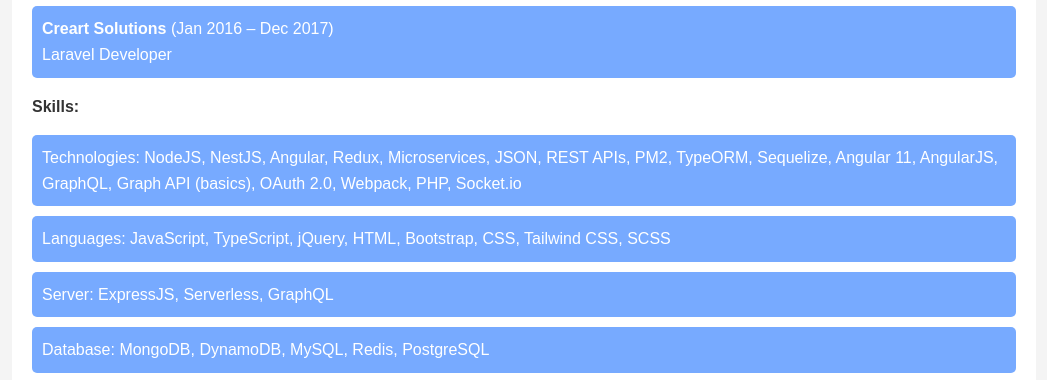
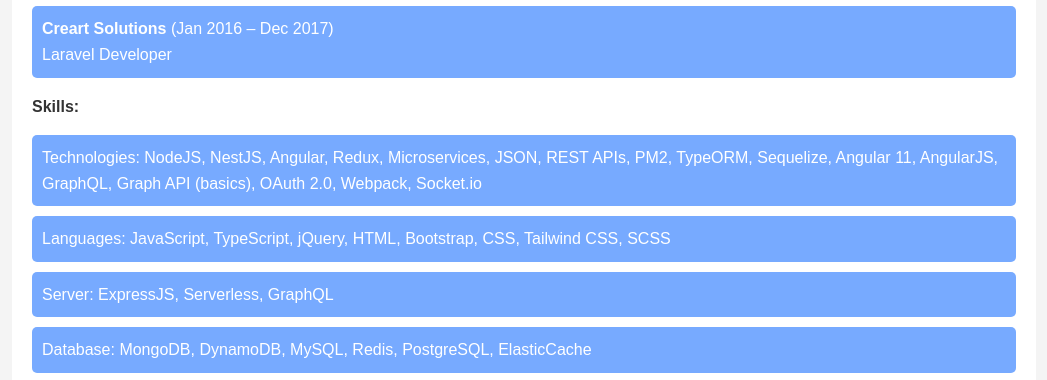
Before and after one commit to barotrahulh123/s3-static-website-with-githubactions, a plain HTML site: page index.html in a window 1280 px wide. Shown: the part 800-1180 px from the top of the page, without its empty margins (116-1163 px from the left). Drawn offline with Linux system fonts and the light colour scheme.

Commit message:
fix: Add remain skills

```diff
--- a/index.html
+++ b/index.html
@@ -92,10 +92,10 @@
 
             <p><strong>Skills:</strong></p>
             <ul>
-                <li>Technologies: NodeJS, NestJS, Angular, Redux, Microservices, JSON, REST APIs, PM2, TypeORM, Sequelize, Angular 11, AngularJS, GraphQL, Graph API (basics), OAuth 2.0, Webpack, PHP, Socket.io</li>
+                <li>Technologies: NodeJS, NestJS, Angular, Redux, Microservices, JSON, REST APIs, PM2, TypeORM, Sequelize, Angular 11, AngularJS, GraphQL, Graph API (basics), OAuth 2.0, Webpack, Socket.io</li>
                 <li>Languages: JavaScript, TypeScript, jQuery, HTML, Bootstrap, CSS, Tailwind CSS, SCSS</li>
                 <li>Server: ExpressJS, Serverless, GraphQL</li>
-                <li>Database: MongoDB, DynamoDB, MySQL, Redis, PostgreSQL</li>
+                <li>Database: MongoDB, DynamoDB, MySQL, Redis, PostgreSQL, ElasticCache</li>
                 <li>3rd Party Services: Twilio, Stripe, Google OAuth, Google Map, Firebase, Magento API, BigCommerce, Mailchimp, PayPal, Geocoder, RazorPay, Cashfree, Dwolla</li>
                 <li>Cloud Services: Docker, AWS Lambda, Amazon CloudFormation, Amazon S3, Amazon EC2, AWS Insights, Amazon RDS, Amazon Aurora, Amazon Cognito, Amazon Amplify, MS Azure Services</li>
                 <li>Unit Testing: Jest, Mocha, Supertest</li>
```
Also changed, not shown: 1 other file.
